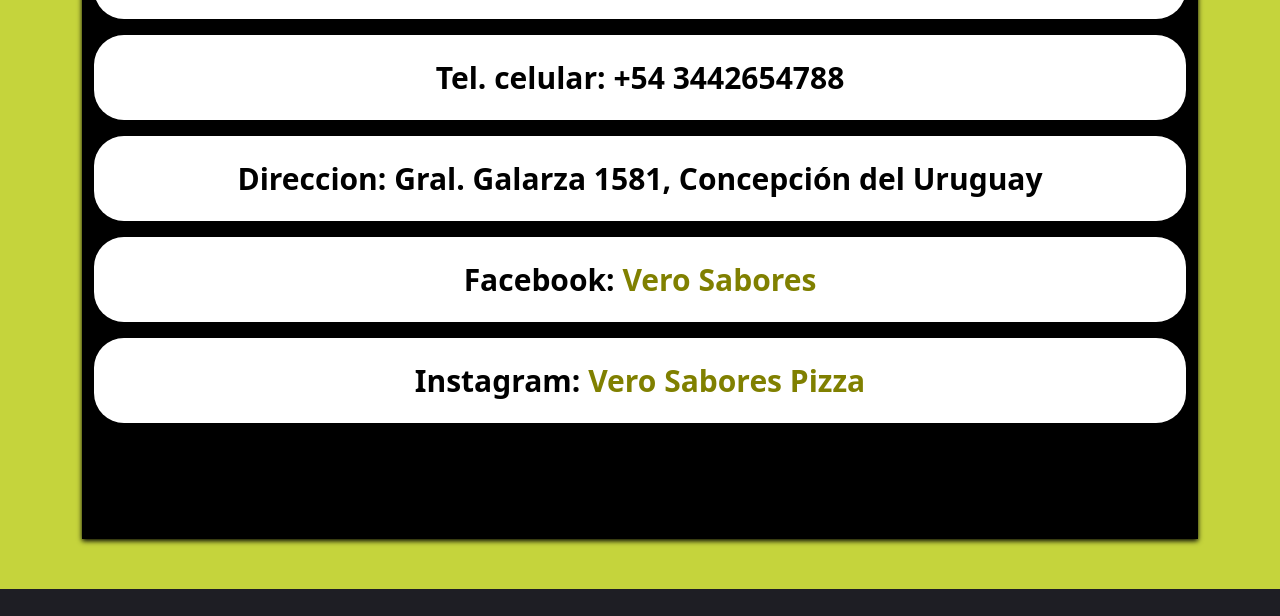
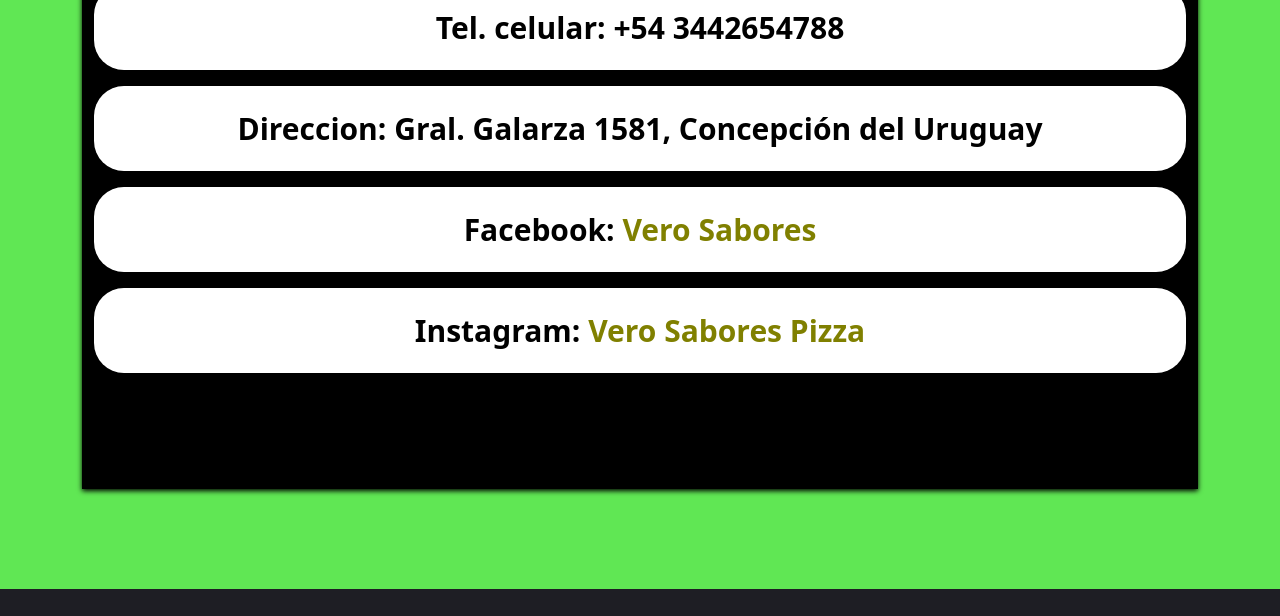
Before and after one commit to FranDesarrolla/vero-sabores, a plain HTML site: page contacto.html in a window 1280 px wide. Shown: the part 2319-2935 px from the top of the page. Drawn offline with nearby package versions, Linux system fonts and the light colour scheme.

Commit message:
Second commit

```diff
--- a/contacto.html
+++ b/contacto.html
@@ -78,9 +78,9 @@
       </div>
     </nav>
 
-</header> <!-- https://drive.google.com/file/d/1jH1ft7xyUc1CVJTUvWgslR26bOUUfcgN/view?usp=drivesdk -->
+</header>
 
-<main>
+<main class="main2">
 
   <div class="div">
 
@@ -113,14 +113,14 @@
           <p class="contac"><b>Facebook: <a href="https://www.facebook.com/VeroSabores/" class="linkeaso">Vero Sabores</a></b></p>
           <p class="contac"><b>Instagram: <a href="https://www.instagram.com/verosaborespizza/" class="linkeaso">Vero Sabores Pizza</a></b></p>
 
-          <div class="spann"></div>
+          <div class="spann main"></div>
 
         </div>
 
       </div>
 
     </div>
-
+    <div class="spann main"></div>
 </main>
 
 <footer id="footer"> <!-- Footer -->
--- a/css/styles.css
+++ b/css/styles.css
@@ -284,5 +284,4 @@
 
 .spann {
     padding: 50px 0 50px 0;
-    margin-bottom: 50px;
 }
```
Also changed, not shown: galeria.html (line endings or trailing spaces).
